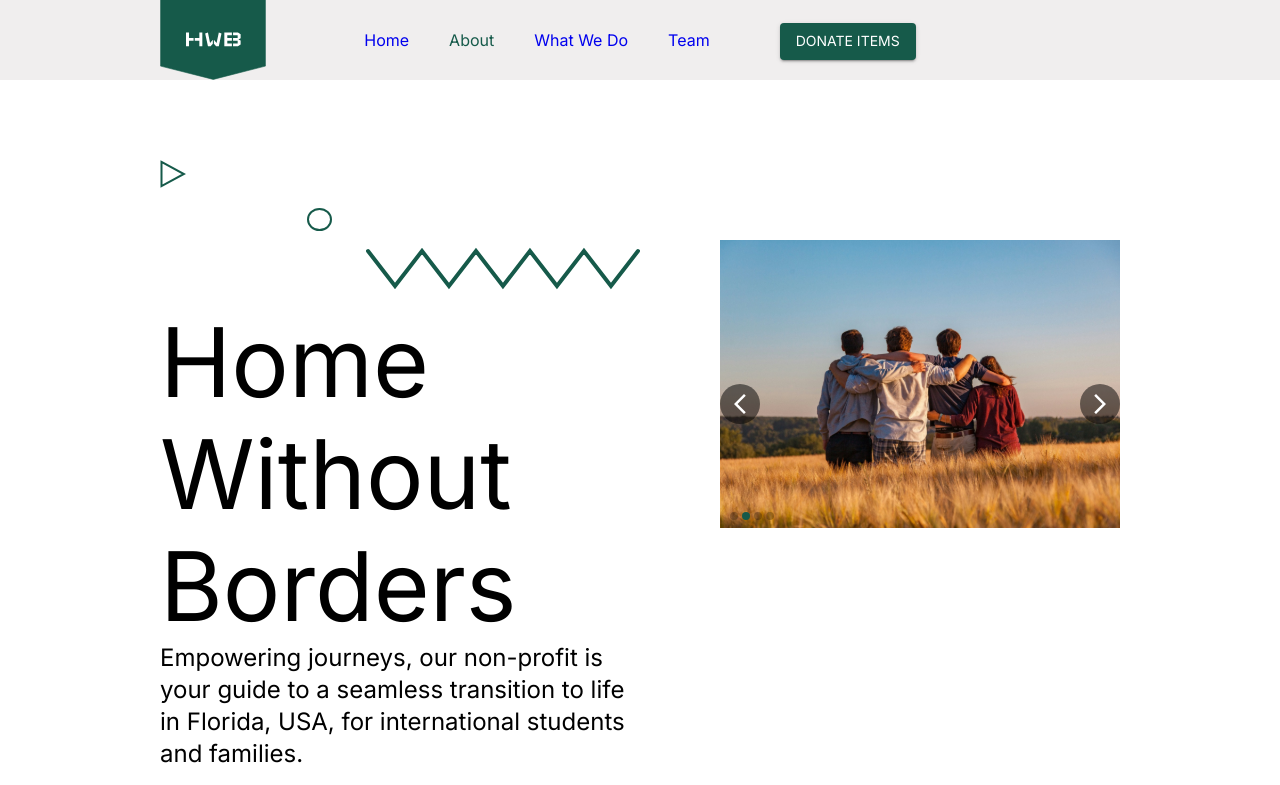
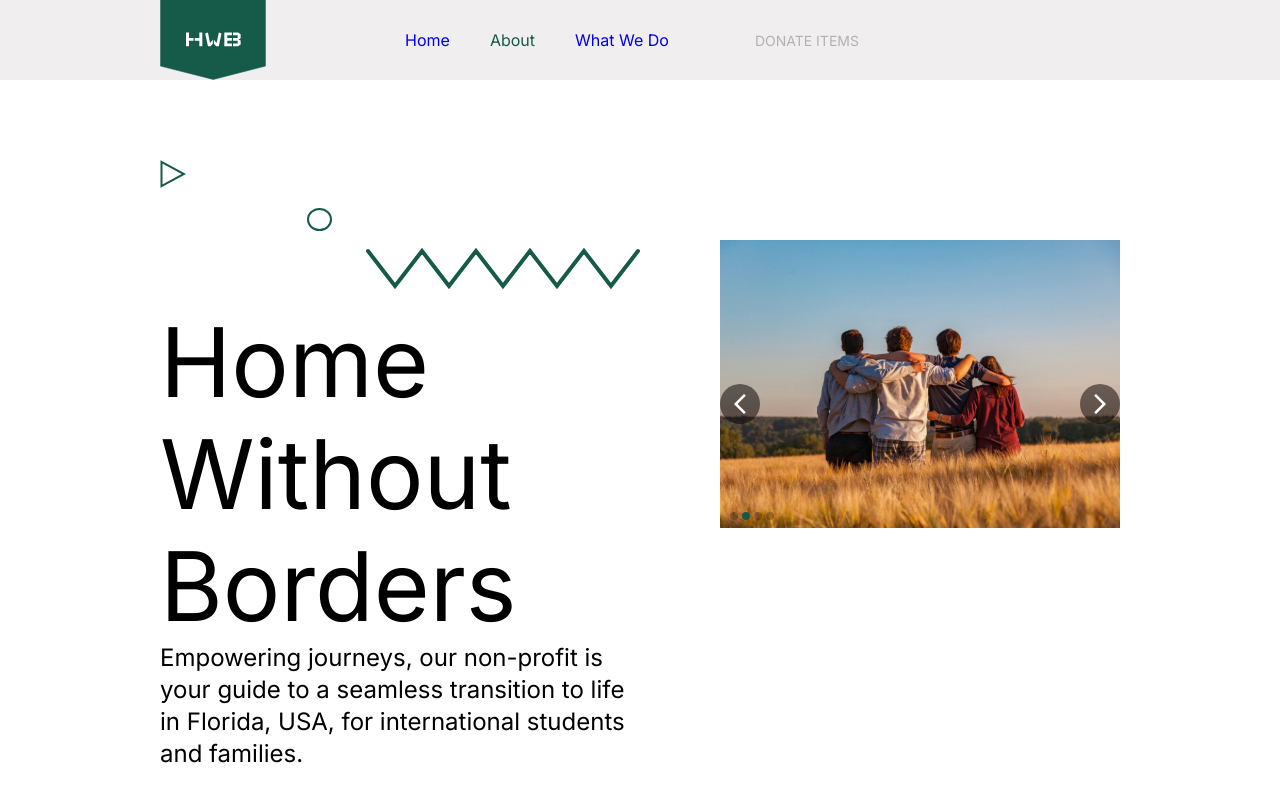
Before and after one commit to sish0786/hwb, a React (Create React App) app: page / in a window 1280 px wide. Shown: the top 785 px of the page. Built offline with nearby package versions, Linux system fonts and the light colour scheme; a web font is replaced by a local one.

Commit message:
Disabled Team

```diff
--- a/src/components/Nav.js
+++ b/src/components/Nav.js
@@ -70,7 +70,7 @@ const NavBar = () => {
               What We Do
             </a>
           </li>
-          <li>
+          {/* <li>
             <a
               className={active === 'team' ? 'active' : ''}
               href='#'
@@ -78,11 +78,10 @@ const NavBar = () => {
             >
               Team
             </a>
-          </li>
+          </li> */}
           <li style={{ marginLeft: "50px" }}>
             <Button
-              variant='contained'
-              sx={{ backgroundColor: "#165A4A" }}
+              variant='disabled'
             >
               Donate Items
             </Button>
```
